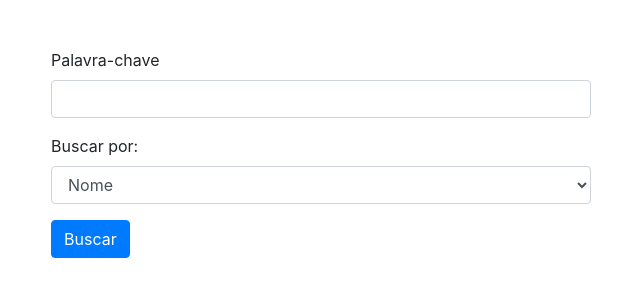
After one commit to marcelitos1v9/noticiario, a PHP site: page /views/controle_usuarios.php in a window 1280 px wide. The commit adds this page. Shown: the top 300 px of the page, without its empty margins (319-959 px from the left). Run offline with PHP 8.4, Linux system fonts and the light colour scheme.

Commit message:
Changes to be committed: 	modified:   index.php 	new file:   views/controle_usuarios.php

```diff
--- a/index.php
+++ b/index.php
@@ -71,7 +71,7 @@ session_start();
         <?php
         $query = mysqli_query($conexao,"SELECT * FROM blog INNER JOIN blogimgs ON blog_blogimgs_codigo = blogimgs_codigo INNER JOIN bloginfo ON blog_bloginfo_codigo = bloginfo_codigo WHERE blog_codigo <> $exibe[0] ORDER BY blog_codigo DESC LIMIT 3");
         ?>
-        <div class="container">
+        <div class="container-fluid">
         <div id="noticias-carousel" class="carousel slide" data-ride="carousel">
             <div class="carousel-inner">
                 <div class="carousel-item active">
--- /dev/null
+++ b/views/controle_usuarios.php
@@ -0,0 +1,56 @@
+<?php include("../models/conexao.php");
+include("./blades/header.php");
+?>
+<body>
+<div class="container mt-5">
+        <div class="row">
+            <div class="col-md-6 offset-md-3">
+                <form action="./controle_usuarios.php" method="GET">
+                    <div class="form-group">
+                        <label for="palavra_chave">Palavra-chave</label>
+                        <input type="text" class="form-control" id="palavra_chave" name="palavra_chave">
+                    </div>
+                    <div class="form-group">
+                        <label for="tipo_busca">Buscar por:</label>
+                        <select class="form-control" id="tipo_busca" name="tipo_busca">
+                            <option value="nome">Nome</option>
+                            <option value="email">E-mail</option>
+                        </select>
+                    </div>
+                    <button type="submit" class="btn btn-primary">Buscar</button>
+                </form>
+            </div>
+        </div>
+
+        <?php
+        $palavra_chave = isset($_GET["palavra_chave"]) ? $_GET["palavra_chave"] : false;
+        $tipo_busca = isset($_GET["tipo_busca"]) ? $_GET["tipo_busca"] : "nome";
+
+        if ($palavra_chave) {
+            if ($tipo_busca == "email") {
+                $query = "SELECT * FROM usuarios WHERE $email LIKE '%$palavra_chave%'";
+} else {
+$query = "SELECT * FROM usuarios WHERE nome LIKE '%$palavra_chave%'";
+}
+
+        $result = mysqli_query($conexao, $query);
+        $num_results = mysqli_num_rows($result);
+
+        if ($num_results > 0) {
+            echo "<div class='row mt-5'><div class='col-md-6 offset-md-3'><h3>Resultados da busca:</h3></div></div>";
+            echo "<div class='row'>";
+            while ($row = mysqli_fetch_assoc($result)) {
+                // exibindo informações dos usuários encontrados
+                echo "<div class='col-md-4 mt-4'><div class='card'><div class='card-body'><h5 class='card-title'>" . $row["nome"] . "</h5><p class='card-text'>" . $row["email"] . "</p></div></div></div>";
+            }
+            echo "</div>";
+        } else {
+            // caso não haja resultados, exibir mensagem
+            echo "<div class='row mt-5'><div class='col-md-6 offset-md-3'><h3>Nenhum resultado encontrado.</h3></div></div>";
+        }
+    }
+    ?>
+
+</div>
+</body>
+<?php include("./blades/footer.php") ?>
```
Lines whose indentation alone changed are shown as unchanged.
